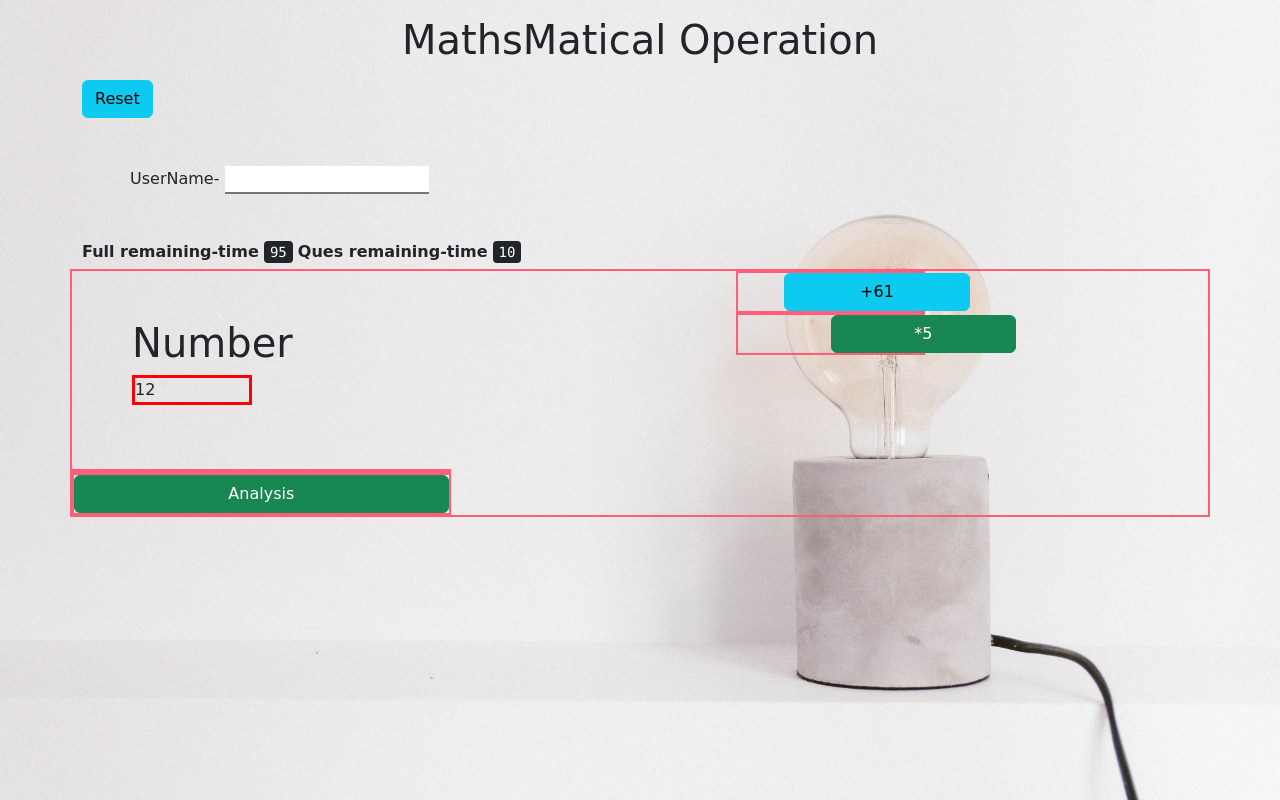
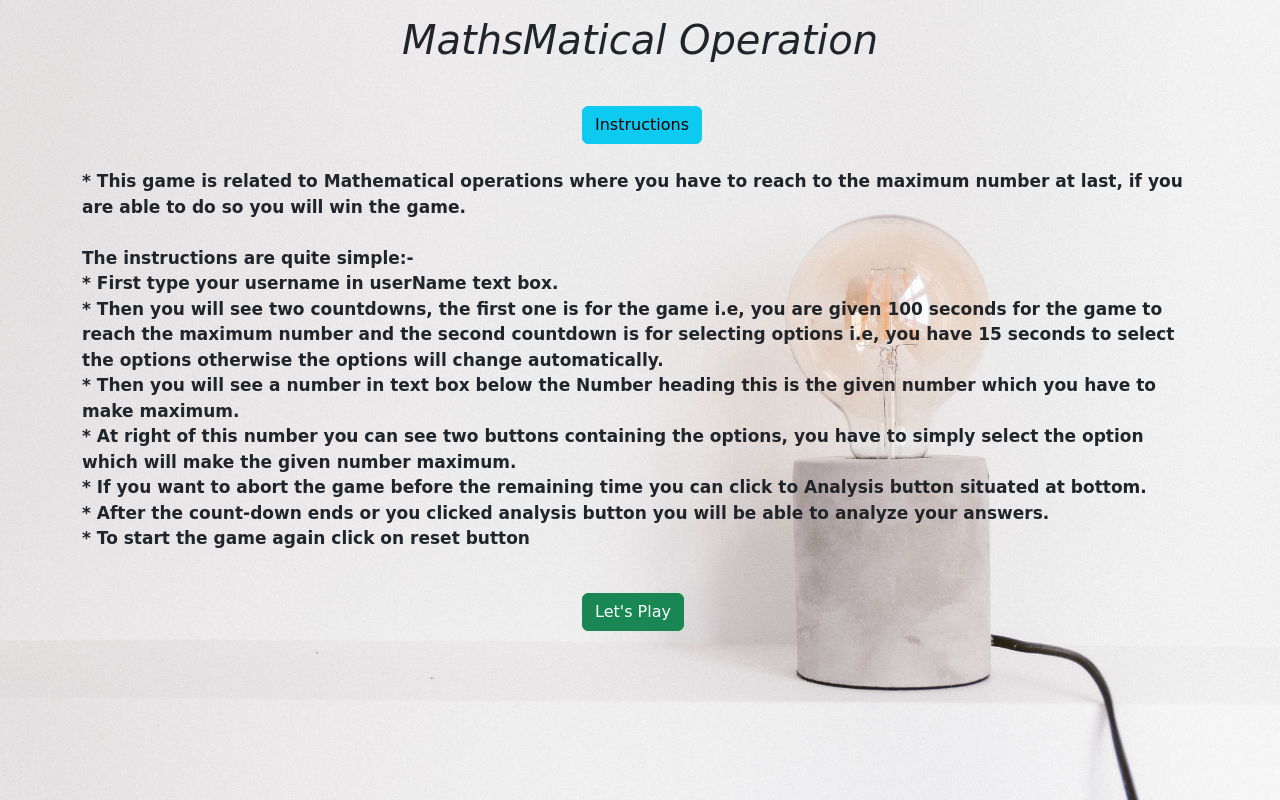
Before and after one commit to ayushsing555/MathsOperation, a plain HTML site: page index.html in a window 1280 px wide. Drawn offline with nearby package versions, Linux system fonts and the light colour scheme; a web font is replaced by a local one.

Commit message:
modified

```diff
--- a/index.html
+++ b/index.html
@@ -4,117 +4,70 @@
     <meta charset="UTF-8">
     <meta http-equiv="X-UA-Compatible" content="IE=edge">
     <meta name="viewport" content="width=device-width, initial-scale=1.0">
-    <title>🕛MatheMatical-Operations🕛</title>
-    <link rel="stylesheet" href="style.css">
     <link href="https://cdn.jsdelivr.net/npm/bootstrap@5.2.0-beta1/dist/css/bootstrap.min.css" rel="stylesheet" integrity="sha384-0evHe/X+R7YkIZDRvuzKMRqM+OrBnVFBL6DOitfPri4tjfHxaWutUpFmBp4vmVor" crossorigin="anonymous">
     <link rel="preconnect" href="https://fonts.googleapis.com">
     <link rel="preconnect" href="https://fonts.gstatic.com" crossorigin>
     <link href="https://fonts.googleapis.com/css2?family=Edu+VIC+WA+NT+Beginner:wght@600&display=swap" rel="stylesheet">
     <script src="https://code.jquery.com/jquery-3.6.0.min.js" integrity="sha256-/xUj+3OJU5yExlq6GSYGSHk7tPXikynS7ogEvDej/m4=" crossorigin="anonymous"></script>
+    <title>Mathematical Operation</title>
     <style>
         *{
             font-family: 'Edu VIC WA NT Beginner', cursive;
         }
-        .game{
-            display: none;
-        }
         body{
+            font-size: 17px;
             background-image: url(image.jpg);
             background-size: cover;
             backface-visibility: transparent;
         }
-        .row,.col {
-            border:2px solid rgb(255, 93, 120);
-        }
-        #result{
-            color: red;
-        }
-        .analysis {
-            display:none;
-        }
-        .problem {
-            display: block;
-        }
-        input {
-            border-top:none;
-            border-left:none;
-            border-right:none ;
-        }
-        p{
-            border: 3px solid red;
-            width: 120px;
-            height: auto;
+        button{
+            text-align: center;
+            margin-left: 500px;
         }
     </style>
 </head>
-<style>
-</style>
 <body>
-   <div class="game">
-    <div class="container">
-        <h1 class="m-3 text-center">MathsMatical Operation</h1>
-        <button class="btn btn-info Reset">
-            <span>Reset</span>
-        </button>
-    </div>
-    <div class="container problem">
-        <form class="m-5">
-            <label for="username" name="name">UserName-</label>
-            <input type="text" autocomplete="off" id="username">
-        </form>
-        <h6>
-           <b>Full remaining-time</b> <kbd id="time">time</kbd>
-           <b>Ques remaining-time</b> <kbd id="timeParticular">time</kbd>
-         </h6>
-        <div class="row">
-           <div class="col-6 m-5">
-             <h1>Number</h1>
-              <p>
-                <span id="number">12</span>
-              </p>
-           </div>
-           <div class="col-2 btn-click" style="height: 90px;">
-              <div class="row">
-                <button class="btn operation btn-info    offset-3" value="0" id="button1">
-                    click
-                </button>
-              </div>
-              <div class="row">
-                <button class="btn operation btn-success  offset-6" value="1" id="button2">
-                    click
-                </button>
-            </div>
-           </div>
-           <div class="col-4 align-center">
-            <div class="row">
-              </div>
-              <div class="row">
-                <button class="btn btn-success " id="analysis">
-                    <span>Analysis</span>
-                </button>
-           </div>
+    <h1 class="m-3 text-center"><i> MathsMatical Operation </i></h1>
+    <br>
+    <div id="inst">
+        <div class="container">
+            <button class="btn btn-info Instruction">
+                <span>Instructions</span>
+
+            </button>
+            <br> <br>
+
+        </div>
+        <div class="container">
+            <p><b><b>*</b> This game is related to  Mathematical operations
+                where you have to reach to the maximum number at last,
+                if you are able to do so you will win the game. <br> <br>
+
+                 The instructions are quite simple:- <br>
+                <b>*</b> First type your username in userName text box. <br>
+                <b>*</b> Then you will see two countdowns, the first one is for
+                the game i.e, you are given 100 seconds for the game
+                to reach the maximum number and the second countdown is
+                for selecting options i.e, you have 15 seconds to
+                select the options otherwise the options will change
+                automatically. <br>
+                <b>*</b> Then you will see a number in text box
+                below the Number heading this is the given number which
+                you have to make maximum. <br>
+                <b>*</b> At right of this number you can
+                see two buttons containing the options, you have to simply
+                select the option which will make the given number
+                maximum. <br>
+                <b>*</b> If you want to abort the game before the remaining time
+                you can click to Analysis button situated at bottom. <br>
+                <b>*</b> After the count-down ends or you clicked analysis
+                button you will be able to analyze your answers. <br>
+                <b>*</b> To start the game again click on reset button </b>
+            </p>
+            <br>
+                <button class="btn btn-success">Let's Play</button>
         </div>
     </div>
-  </div>
-  </div>
-    <div class="container analysis">
-        <h1 class="text-center mb-4 mt-5">📊Analysis📊</h1>
-        <h1>Name:<span id="name" style="color: red;">Ayush singhal</span></h1>
-        <div class="row">
-            <div class="col-4 bg-info p-4 text-black text-center">
-                <h1>⁉ Questions</h1>
-            </div>
-            <div class="offset-1 bg-danger p-4 col-3  text-black text-center">
-                <h3> 😊 Response</h3>
-            </div>
-            <div class="offset-1 bg-success text-black col-3 p-4  text-center">
-                <h1 class="font" >💡Answer</h1>
-            </div>
-        </div>
-        <h2 class=" m-2  "style="text-align:center" id="result">resukt</h2>
-    </div>
-    <!-- <embed src="songs/backgroundMusic.mp3 " loop="true" autostart="true" width="2" height="0" > -->
-    <!-- <audio src="songs/backgroundMusic.mp3" autoplay loop></audio>. -->
     <script src="script.js"></script>
 </body>
 </html>
--- a/script.js
+++ b/script.js
@@ -6,7 +6,7 @@ let responce,number,a=12,maximum_number,d,myAudio2;
 const analysis_div = document.getElementsByClassName("analysis")[0];
 const problem_div  = document.getElementsByClassName("problem")[0];
 const analysis_btn = document.getElementById("analysis");
-const reset_btn    = document.getElementsByTagName("button")[0];
+const reset_btn    = document.getElementsByTagName("button")[2];
 const click        = document.getElementsByClassName("btn-click")[0];
 const question_div = document.getElementsByClassName("col-4 bg-info p-4 text-black text-center")[0];
 const answer_div   = document.getElementsByClassName("offset-1 bg-success text-black col-3 p-4  text-center")[0];
@@ -19,6 +19,7 @@ let check          = 0;
 let random1        = find_operation(12);
 let b              = 100;
 let c              = 15;
+let playBtn        = document.getElementsByTagName("button")[1];
 const audio1 = new Audio("songs/buttonMusic.wav");
 var myAudio = new Audio("songs/game.wav");
 myAudio.play();
@@ -57,6 +58,12 @@ setInterval(()=>{
             analysis_btn.click();
         }
 },1000)
+playBtn.addEventListener("click",()=>{
+     document.getElementById("inst").style.display="none";
+     location.href="game.html";
+
+
+})
 document.getElementById("button1").innerHTML = random1[0];
 document.getElementById("button2").innerHTML = random1[1];
 function find_operation(number){
```
Also changed, not shown: game.html (added, +121 -0 lines).
